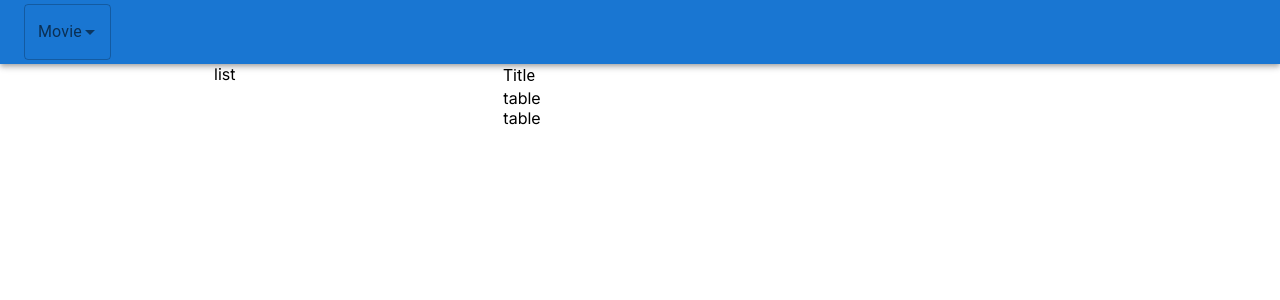
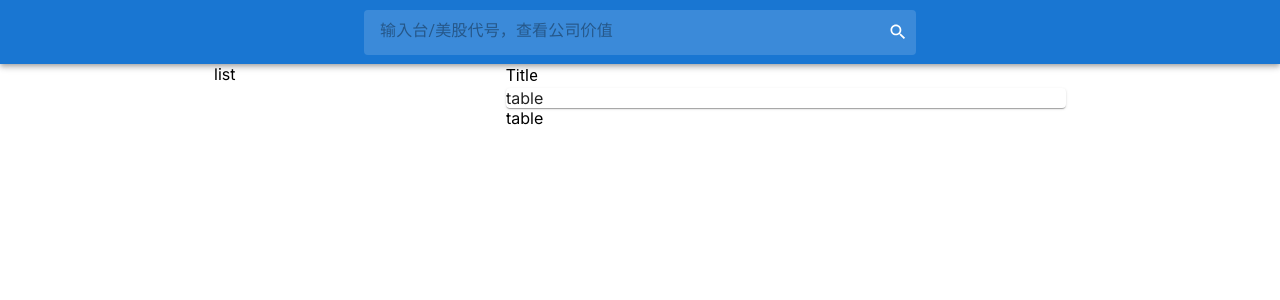
Before and after one commit to janegwaww/stark-tech-test, a Next.js app: page / in a window 1280 px wide. Shown: the top 300 px of the page. Built offline with nearby package versions, Linux system fonts and the light colour scheme.

Commit message:
feat: complete searchinput

```diff
--- a/src/app/page.tsx
+++ b/src/app/page.tsx
@@ -1,38 +1,38 @@
 "use client";
 
 import * as React from "react";
-import Button from "@mui/material/Button";
 import AppBar from "@mui/material/AppBar";
 import Box from "@mui/material/Box";
 import Container from "@mui/material/Container";
 import Toolbar from "@mui/material/Toolbar";
-import TextField from "@mui/material/TextField";
-import Autocomplete from "@mui/material/Autocomplete";
 import Grid from "@mui/material/Grid";
+import Paper from "@mui/material/Paper";
 import MenuList from "@/components/MenuList";
 import Title from "@/components/Title";
 import Chart from "@/components/Chart";
 import TableInfo from "@/components/TableInfo";
+import SearchInput from "@/components/SearchInput";
 
 export default function Home() {
   return (
     <Box>
       <AppBar position="static">
         <Toolbar>
-          <Autocomplete
-            options={["The Godfather", "Pulp Fiction"]}
-            renderInput={(params) => <TextField {...params} label="Movie" />}
-          />
+          <Container maxWidth="sm">
+            <SearchInput />
+          </Container>
         </Toolbar>
       </AppBar>
       <Container maxWidth="md">
-        <Grid container spacing={2}>
+        <Grid container spacing={3}>
           <Grid item xs={4}>
             <MenuList />
           </Grid>
           <Grid item xs={8}>
             <Title />
-            <Chart />
+            <Paper>
+              <Chart />
+            </Paper>
             <TableInfo />
           </Grid>
         </Grid>
--- /dev/null
+++ b/src/components/SearchInput.tsx
@@ -0,0 +1,54 @@
+import { styled, alpha } from "@mui/material/styles";
+import Autocomplete from "@mui/material/Autocomplete";
+import Box from "@mui/material/Box";
+import InputBase from "@mui/material/InputBase";
+import SearchIcon from "@mui/icons-material/Search";
+
+const Search = styled(Box)(({ theme }) => ({
+  width: "100%",
+  margin: "auto",
+  display: "flex",
+  paddingLeft: theme.spacing(2),
+  borderRadius: theme.shape.borderRadius,
+  backgroundColor: alpha(theme.palette.common.white, 0.15),
+  "&:hover": {
+    backgroundColor: alpha(theme.palette.common.white, 0.25),
+  },
+}));
+
+const StyleSearchIcon = styled(SearchIcon)(({ theme }) => ({
+  height: "100%",
+  margin: "auto",
+  padding: theme.spacing(1),
+  width: 36,
+}));
+
+const StyleAutocomplete = styled(Autocomplete)(({ theme }) => ({
+  padding: theme.spacing(1, 1, 1, 0),
+  width: "100%",
+}));
+
+type Props = { onChange?: (v: any) => void };
+export default function SearchInput({ onChange }: Props) {
+  return (
+    <Search>
+      <StyleAutocomplete
+        size="small"
+        freeSolo
+        options={["The Godfather", "Pulp Fiction"]}
+        onChange={(e, v) => onChange?.(v)}
+        renderInput={(params) => {
+          const { InputLabelProps, InputProps, ...rest } = params;
+          return (
+            <InputBase
+              {...params.InputProps}
+              {...rest}
+              placeholder="输入台/美股代号，查看公司价值"
+            />
+          );
+        }}
+      />
+      <StyleSearchIcon />
+    </Search>
+  );
+}
```
